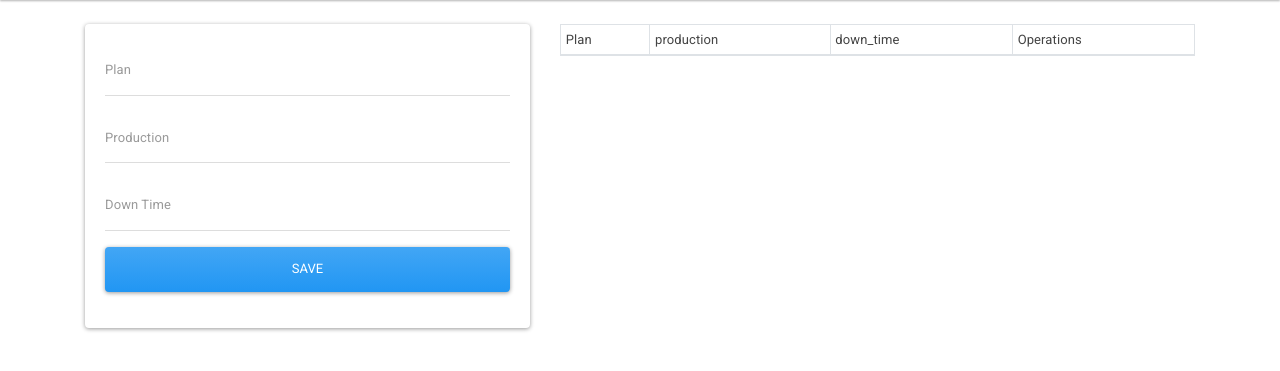
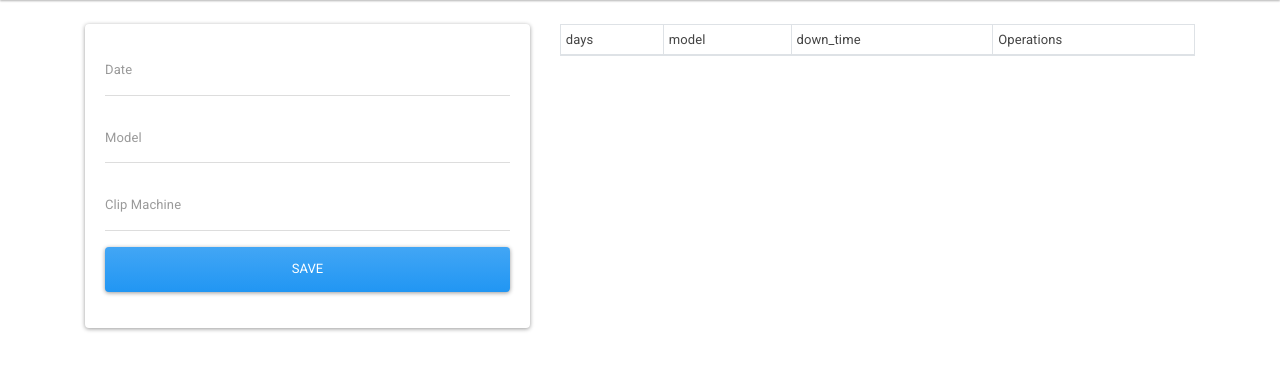
Before and after one commit to GerardoRiojas86/production_interface, a Flask app: page / in a window 1280 px wide. Shown: the part 79-450 px from the top of the page. Run offline with Flask 2, Linux system fonts and the light colour scheme; data that the repository does not hold is empty; some libraries are stand-ins or nearby versions.

Commit message:
Change names field

```diff
--- a/app.py
+++ b/app.py
@@ -23,11 +23,11 @@ def Index():
 @app.route('/add_contact', methods=['POST'])
 def add_contact():
     if request.method == 'POST':
-        Plan = request.form['Plan']
-        production = request.form['production']
-        down_time = request.form['down_time']
+        days = request.form['days']
+        model = request.form['model']
+        clip_machine = request.form['clip_machine']
         cur = mysql.connection.cursor()
-        cur.execute('INSERT INTO contacts (Plan, production, down_time) VALUES (%s, %s, %s)', (Plan, production, down_time))
+        cur.execute('INSERT INTO contacts (days, model, clip_machine) VALUES (%s, %s, %s)', (days, model, clip_machine))
         mysql.connection.commit()
         flash('Contact Added successfully')
         return redirect(url_for('Index'))
@@ -42,17 +42,17 @@ def get_contact(id):
 @app.route('/update/<id>', methods = ['POST'])
 def update_contact(id):
     if request.method == 'POST':
-        Plan = request.form['Plan']
-        production = request.form['production']
-        down_time = request.form['down_time']
+        days = request.form['days']
+        model = request.form['model']
+        clip_machine = request.form['clip_machine']
         cur = mysql.connection.cursor()
         cur.execute("""
             UPDATE contacts
-            SET Plan = %s,
-                down_time = %s,
-                production = %s
+            SET days = %s,
+                clip_machine = %s,
+                model = %s
             WHERE id = %s
-        """, (Plan, down_time, production, id))
+        """, (days, clip_machine, model, id))
         mysql.connection.commit()
         flash('Contact Updated Successfully')
         return redirect(url_for('Index'))
--- a/templates/index.html
+++ b/templates/index.html
@@ -21,13 +21,13 @@
         <div class="card card-body">
             <form action="/add_contact" method="POST">
                 <div class="form-group">
-                    <input type="text" name="Plan" placeholder="Plan" class="form-control">
+                    <input type="text" name="days" placeholder="Date" class="form-control">
                 </div>
                 <div class="form-group">
-                    <input type="text" name="production" placeholder="Production" class="form-control">
+                    <input type="text" name="model" placeholder="Model" class="form-control">
                 </div>
                 <div class="form-group">
-                    <input type="text" name="down_time" placeholder="Down Time" class="form-control">
+                    <input type="text" name="clip_machine" placeholder="Clip Machine" class="form-control">
                 </div>
                 <div class="form-group">
                     <button type="submit" class="btn btn-primary btn-block">
@@ -42,8 +42,8 @@
         <table class="table table-striped table-bordered bg-white table-sm">
             <thead>
                 <tr>
-                    <td>Plan</td>
-                    <td>production</td>
+                    <td>days</td>
+                    <td>model</td>
                     <td>down_time</td>
                     <td>Operations</td>
                 </tr>
```
